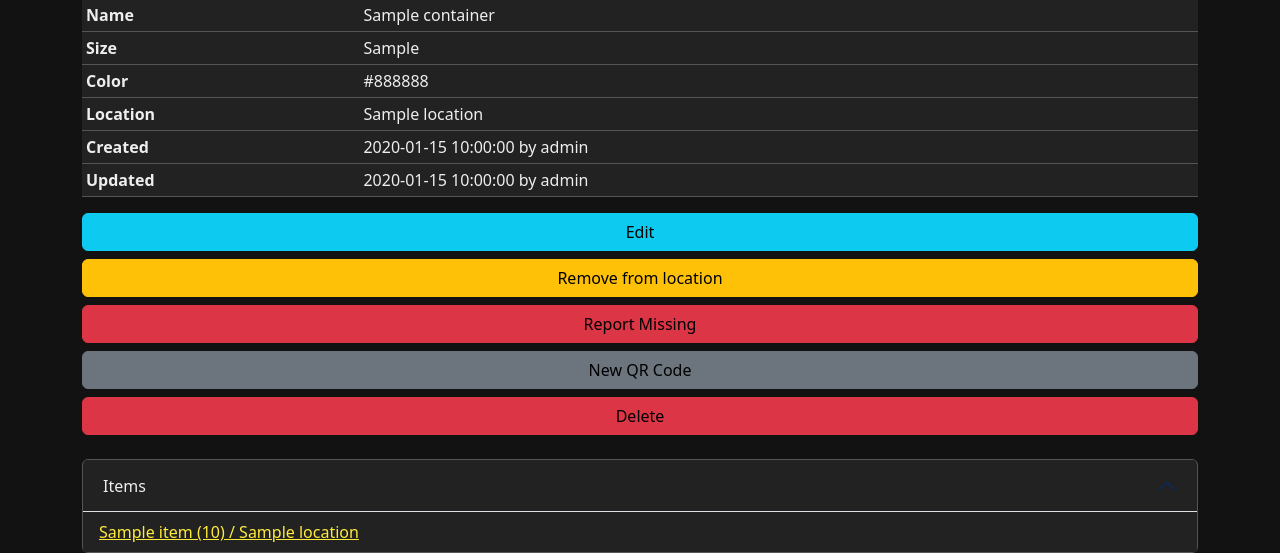
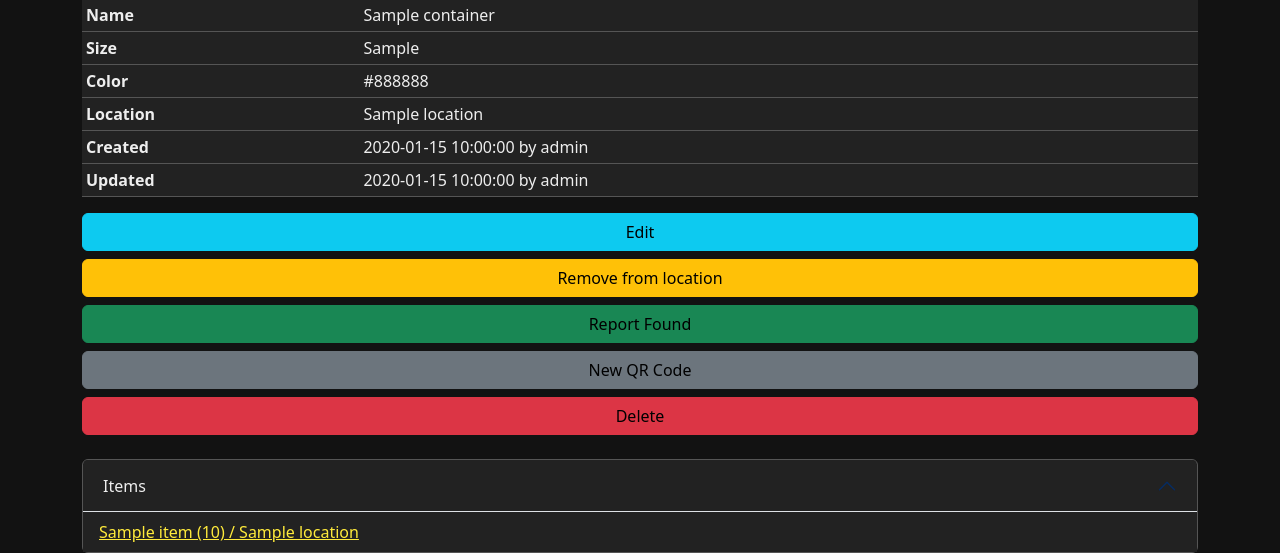
Before and after one commit to tino113/QR-Code-Inventory-manager, a Flask app: page /container/000 in a window 1280 px wide. Shown: the part 510-1063 px from the top of the page. Run offline with Flask 3, Linux system fonts and the light colour scheme; the visitor is signed in with stand-in values (Sample User, id 1); tables that the repository leaves empty hold one stand-in row (values such as "Sample post"); grey boxes marked "Sample" are stand-in pictures.

Commit message:
Add found handling and container visibility in missing list

```diff
--- a/app.py
+++ b/app.py
@@ -277,6 +277,14 @@ def log_action(action, item=None, container=None, location=None, description=Non
             description = (
                 f"Container <a href='{url_for('container_detail', code=container.code)}'><b>{container.name}</b></a> was reported missing"
             )
+        elif action == 'reported found item' and item:
+            description = (
+                f"Item <a href='{url_for('item_detail', code=item.code)}'><b>{item.name}</b></a> was reported found"
+            )
+        elif action == 'reported found container' and container:
+            description = (
+                f"Container <a href='{url_for('container_detail', code=container.code)}'><b>{container.name}</b></a> was reported found"
+            )
         elif action == 'removed from location' and item:
             description = (
                 f"Item <a href='{url_for('item_detail', code=item.code)}'><b>{item.name}</b></a> was removed from its location"
@@ -327,9 +335,11 @@ def index():
 
     unaccounted = Item.query.filter_by(container_id=None, location_id=None, missing=False).all()
     missing_items = Item.query.filter_by(missing=True).all()
+    missing_containers = Container.query.filter_by(missing=True).all()
     return render_template('index.html', items=items, containers=containers,
                            locations=locations, unaccounted=unaccounted,
                            missing_items=missing_items,
+                           missing_containers=missing_containers,
                            all_locations=all_locations, all_containers=all_containers,
                            request=request)
 
@@ -680,6 +690,16 @@ def report_container_missing(code):
     return redirect(url_for('container_detail', code=code))
 
 
+@app.route('/container/<code>/found', methods=['POST'])
+def report_container_found(code):
+    container = Container.query.filter_by(code=code).first_or_404()
+    container.missing = False
+    container.updated_by = current_user()
+    db.session.commit()
+    log_action('reported found container', container=container)
+    return redirect(url_for('container_detail', code=code))
+
+
 @app.route('/container/<code>/regen', methods=['POST'])
 def regenerate_container_code(code):
     container = Container.query.filter_by(code=code).first_or_404()
@@ -872,6 +892,7 @@ def remove_item_location(code):
     item = Item.query.filter_by(code=code).first_or_404()
     item.location = None
     item.container = None
+    item.missing = False
     item.updated_by = current_user()
     db.session.add(History(item=item, action='removed from location',
                            user=current_user()))
@@ -887,6 +908,16 @@ def report_missing(code):
     item.updated_by = current_user()
     db.session.commit()
     log_action('reported missing item', item=item)
+    return redirect(url_for('item_detail', code=code))
+
+
+@app.route('/item/<code>/found', methods=['POST'])
+def report_found(code):
+    item = Item.query.filter_by(code=code).first_or_404()
+    item.missing = False
+    item.updated_by = current_user()
+    db.session.commit()
+    log_action('reported found item', item=item)
     return redirect(url_for('item_detail', code=code))
 
 
--- a/templates/container_detail.html
+++ b/templates/container_detail.html
@@ -17,9 +17,15 @@
 <div class="buttons-vertical">
   <a class="btn btn-info" href="/container/{{ container.code }}/edit">Edit</a>
   <a class="btn btn-warning" href="/container/{{ container.code }}/remove">Remove from location</a>
+  {% if container.missing %}
+  <form action="/container/{{ container.code }}/found" method="post">
+    <button class="btn btn-success w-100">Report Found</button>
+  </form>
+  {% else %}
   <form action="/container/{{ container.code }}/missing" method="post">
     <button class="btn btn-danger w-100">Report Missing</button>
   </form>
+  {% endif %}
   <form action="/container/{{ container.code }}/regen" method="post">
     <button class="btn btn-secondary w-100">New QR Code</button>
   </form>
--- a/templates/index.html
+++ b/templates/index.html
@@ -76,13 +76,16 @@
   </div>
   <div class="accordion-item">
     <h2 class="accordion-header" id="headingMissing">
-      <button class="accordion-button" type="button" data-bs-toggle="collapse" data-bs-target="#collapseMissing">Missing Items</button>
+      <button class="accordion-button" type="button" data-bs-toggle="collapse" data-bs-target="#collapseMissing">Missing Items &amp; Containers</button>
     </h2>
     <div id="collapseMissing" class="accordion-collapse collapse show">
       <div class="accordion-body p-0">
         <ul class="list-group list-group-flush">
         {% for item in missing_items %}
           <li class="list-group-item"><a href="/item/{{ item.code }}">{{ item.name }} ({{ item.quantity }})</a></li>
+        {% endfor %}
+        {% for c in missing_containers %}
+          <li class="list-group-item"><a href="/container/{{ c.code }}">Container: {{ c.name }}</a></li>
         {% endfor %}
         </ul>
       </div>
--- a/templates/item_detail.html
+++ b/templates/item_detail.html
@@ -20,9 +20,15 @@
   <a class="btn btn-warning" href="/item/{{ item.code }}/remove">Remove from location</a>
   <a class="btn btn-info" href="/item/{{ item.code }}/edit">Edit</a>
   <a class="btn btn-danger" href="/item/{{ item.code }}/delete" onclick="return confirm('Delete item?');">Delete</a>
+  {% if item.missing %}
+  <form action="/item/{{ item.code }}/found" method="post">
+    <button class="btn btn-success w-100">Report Found</button>
+  </form>
+  {% else %}
   <form action="/item/{{ item.code }}/missing" method="post">
     <button class="btn btn-danger w-100">Report Missing</button>
   </form>
+  {% endif %}
   <form action="/item/{{ item.code }}/regen" method="post">
     <button class="btn btn-secondary w-100">New QR Code</button>
   </form>
```
Also changed, not shown: tests/test_app.py (+39 -1 lines).
